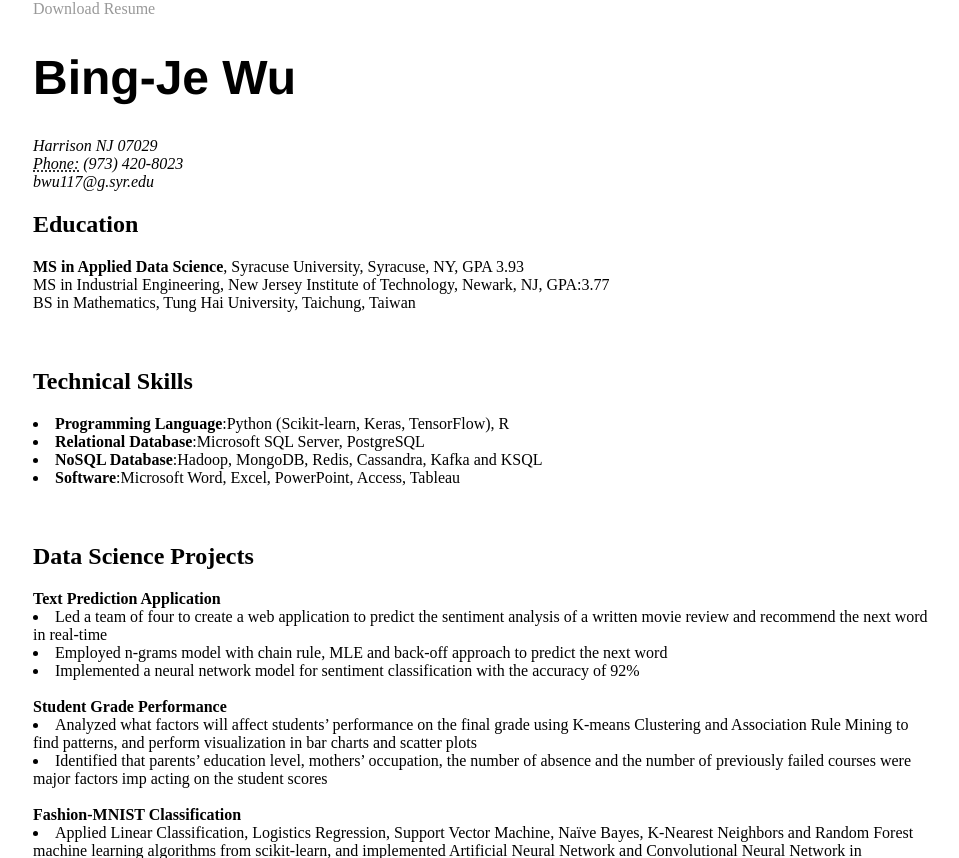
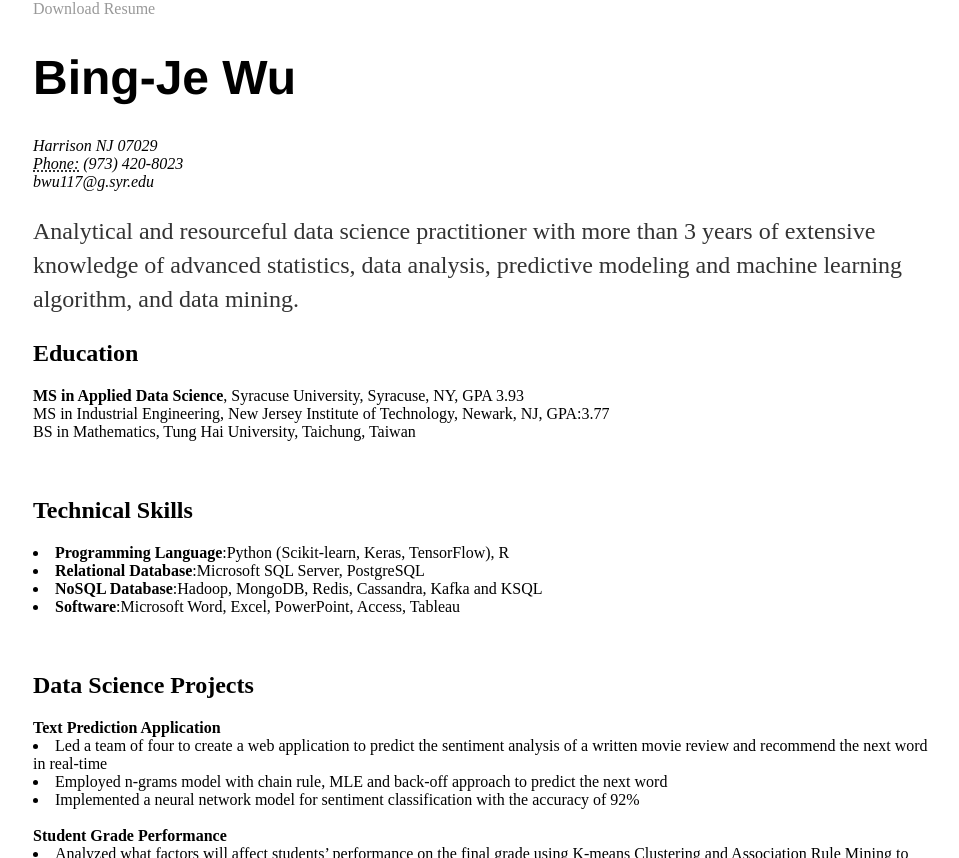
Before and after one commit to bing020815/bing020815.github.io, a Jekyll site: the page built from resume/index.html, in a window 1280 px wide and 900 px high, scrolled down 456 px, cut to the strip 42-900 px from the top of the window. Shown: the whole strip, without its empty margins (159-1118 px from the left). Built offline with Jekyll 4.4.1, drawn with Linux system fonts in a browser that asks for light colours.

Commit message:
Update index.html

```diff
--- a/resume/index.html
+++ b/resume/index.html
@@ -14,6 +14,10 @@ title: Bing-Je WU's Resume
 	<span class="obfuscate">bwu117@g.syr.edu</span>
 	</address>
 	</div>
+
+	<p>Analytical and resourceful data science practitioner with more than 3 years of extensive knowledge of advanced statistics,
+		data analysis, predictive modeling and machine learning algorithm, and data mining.</p>
+
 
 	<h2>Education</h2>
 	<span style="text-align: justify; display:block;"><strong>MS in Applied Data Science</strong>, Syracuse University, Syracuse, NY, GPA 3.93
```
